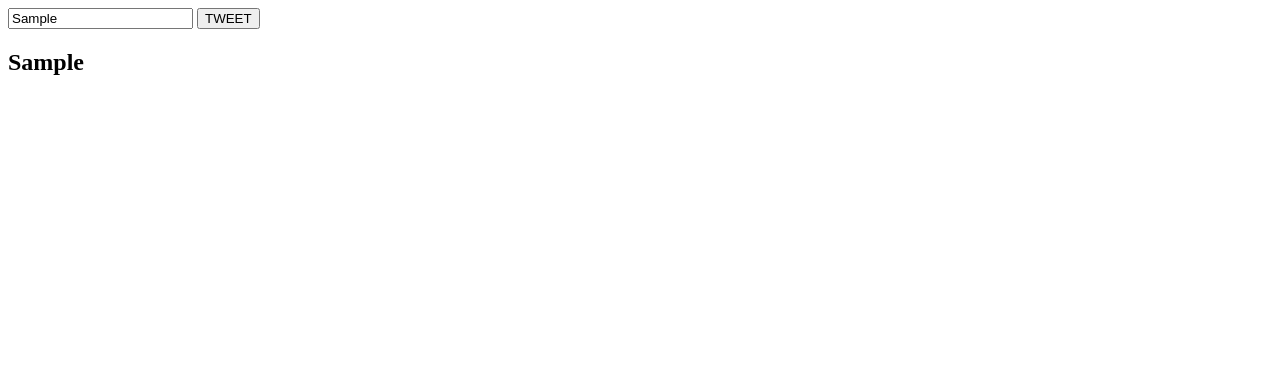
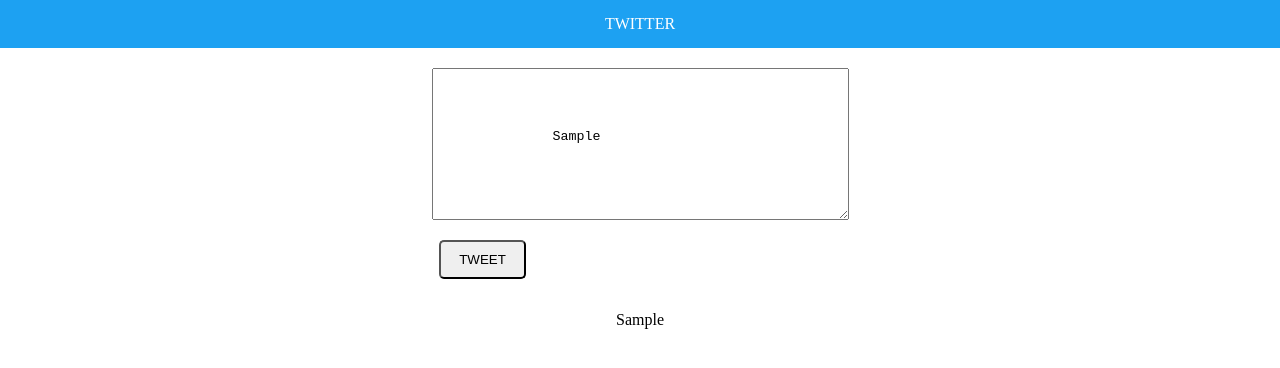
Before and after one commit to rebecaborges/twitter, a plain HTML site: page index.html in a window 1280 px wide. Both pictures are taken after typing "Sample" into the empty fields and a click on the input "TWEET". Drawn offline with Linux system fonts and the light colour scheme.

Commit message:
implementei contador e uma parte do css

```diff
--- a/app.js
+++ b/app.js
@@ -1,12 +1,43 @@
+let saveMessage = document.getElementById('message');
+let saveShowMessage = document.getElementById('showMessage');
+let button = document.getElementById('buttonTweet')
+let counter = document.getElementById('counter');
 
-function saveText(evt){
-    let saveMessage = document.getElementById('message').value;
-    let saveShowMessage = document.getElementById('showMessage');
-
-    saveShowMessage.innerHTML=saveMessage;
+function showText(evt){
+    saveShowMessage.innerHTML=saveMessage.value;
 
     evt.preventDefault()
 }
 
-let button = document.getElementById('buttonTweet')
-button.addEventListener('click', saveText)
+button.addEventListener('click', showText)
+
+
+// function enableButton (evt){
+//     if(saveMessage ===''){
+//     button.disabled=true
+//     }else{button.disabled=false}
+
+//     evt.preventDefault();
+
+// }
+// saveMessage.addEventListener('click', enableButton)
+
+function sumCaracter(saveMessage){
+    let max = 140;
+    let msg = saveMessage.value.length
+    let total = max-msg
+
+    if(total < 0){
+        button.disabled=true;
+           console.log(button)
+    }else{
+        button.disabled=false;
+    }
+    counter.innerHTML= total
+}
+
+function showCaracter (evt){
+    sumCaracter(saveMessage)
+    evt.preventDefault()
+}
+saveMessage.addEventListener('keyup', showCaracter)
--- a/css/main.css
+++ b/css/main.css
@@ -1,3 +1,40 @@
-main{
-    background-color: blue;
+body{
+    margin:0;
 }
+
+.top{
+    background-color: #1da1f2;
+    display: flex;
+    flex-direction: row;
+    padding: 15px;
+    color: white;
+    justify-content: center;
+}
+
+#message{
+    margin: 20px;
+    padding: 60px 120px 60px;
+}
+
+#buttonTweet{
+    padding: 10px 18px 10px;
+    border-radius: 5px;
+    margin-right: 315px;
+}
+
+.boxTweet{
+    display: flex;
+    flex-direction: column;
+    align-items: center;
+}
+
+#counter{
+    display: flex;
+    justify-content: center;
+    padding-left: 354px;
+}
+
+#showMessage{
+    display: flex;
+    justify-content: center;
+}
--- a/index.html
+++ b/index.html
@@ -5,17 +5,18 @@
     <meta http-equiv="X-UA-Compatible" content="IE=edge">
     <title>Twitter</title>
     <meta name="viewport" content="width=device-width, initial-scale=1">
-    <link rel="stylesheet" src="main.css" type="text/css">
+    <link rel="stylesheet" href="css/main.css" type="text/css">
 
 </head>
 <body>
-    <header></header>
+    <header class='top'>TWITTER</header>
     <main>
-        <form>
-            <input id='message' placeholder="Digite sua mensagem">
+        <form class='boxTweet'>
+            <textarea id='message' placeholder="O que está acontecendo ?    "></textarea>
             <input id='buttonTweet' type="submit" value='TWEET'></input>
         </form>
-        <h2 id='showMessage'>sua mensagem aqui</h2>
+        <p id='counter'></p>
+        <p id='showMessage'>sua mensagem aqui</p>
     </main>
     <script src="app.js"></script>
 </body>
```
